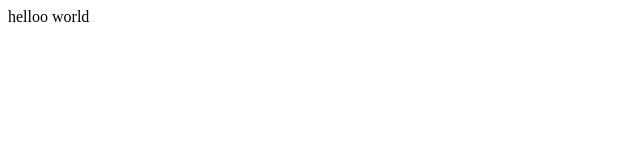
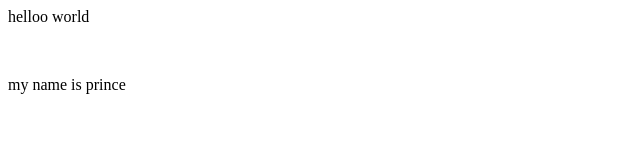
Before and after one commit to patelprince83201-oss/Patel-Prince, a plain HTML site: page index.html in a window 1280 px wide. Shown: the whole page, without its empty margins (0-640 px from the left). Drawn offline with Linux system fonts and the light colour scheme.

Commit message:
Update index.html add one more para

```diff
--- a/index.html
+++ b/index.html
@@ -1 +1,3 @@
 <p>helloo world</p>
+<br>
+<P> my name is prince</P>
```
